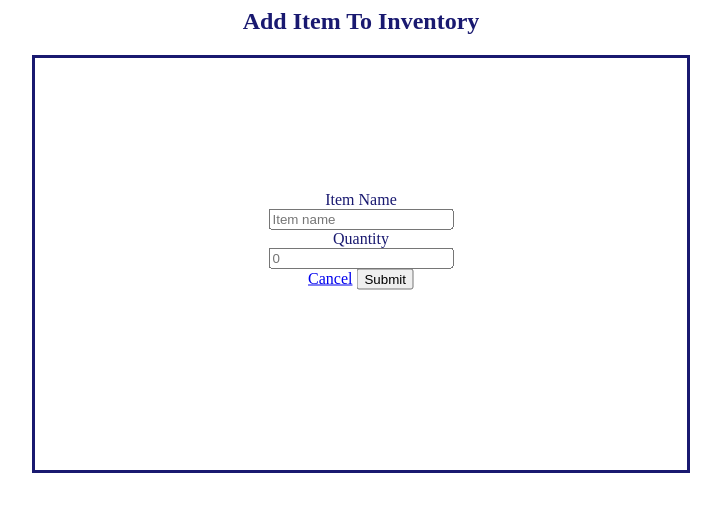
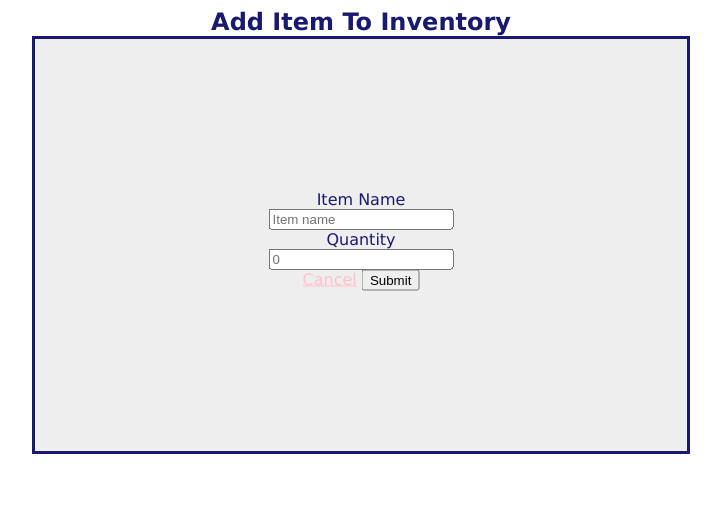
Before and after one commit to software-students-fall2022/web-app-exercise-team-10-1, a Flask app: page /inventories/add_item in a window 1280 px wide. Shown: the top 512 px of the page, without its empty margins (279-1000 px from the left). Run offline with Flask 2, Linux system fonts and the light colour scheme; parts of the project's set-up code (start-up, migrations or seed data) failed here and were passed over.

Commit message:
Added some updates to styling

```diff
--- a/static/stylesheets/addPageStyle.css
+++ b/static/stylesheets/addPageStyle.css
@@ -1,6 +1,9 @@
 .title{
     color:midnightblue;
     text-align: center;
+    font: 18px "Lucida Grande", Helvetica, Arial, sans-serif;
+    font-weight: bold;
+    font-size: 150%;
 }
 
 .page{
@@ -9,13 +12,20 @@
     height: 50%;
     border: 3px solid midnightblue;;
     padding: 10px;
+    background-color: #eee;
 }
 
 .frm{
     color:midnightblue;
     text-align: center;
     position: fixed;
+    font: 18px "Lucida Grande", Helvetica, Arial, sans-serif;
     top: 30%;
     left: 50%;
     transform: translate(-50%, -50%);
+    font-size: 100%;
 }
+
+a:link{
+    color:pink;
+}
--- a/templates/addpage.html
+++ b/templates/addpage.html
@@ -5,7 +5,7 @@
   <link rel= "stylesheet" href= "{{ url_for('static',filename='stylesheets/addPageStyle.css') }}">
 </head>
 <body>
-<h2 class="title">Add Item To Inventory</h2>
+<div class="title">Add Item To Inventory</div>
 
 <div class="page">
 <form method="post" class="frm">
```
